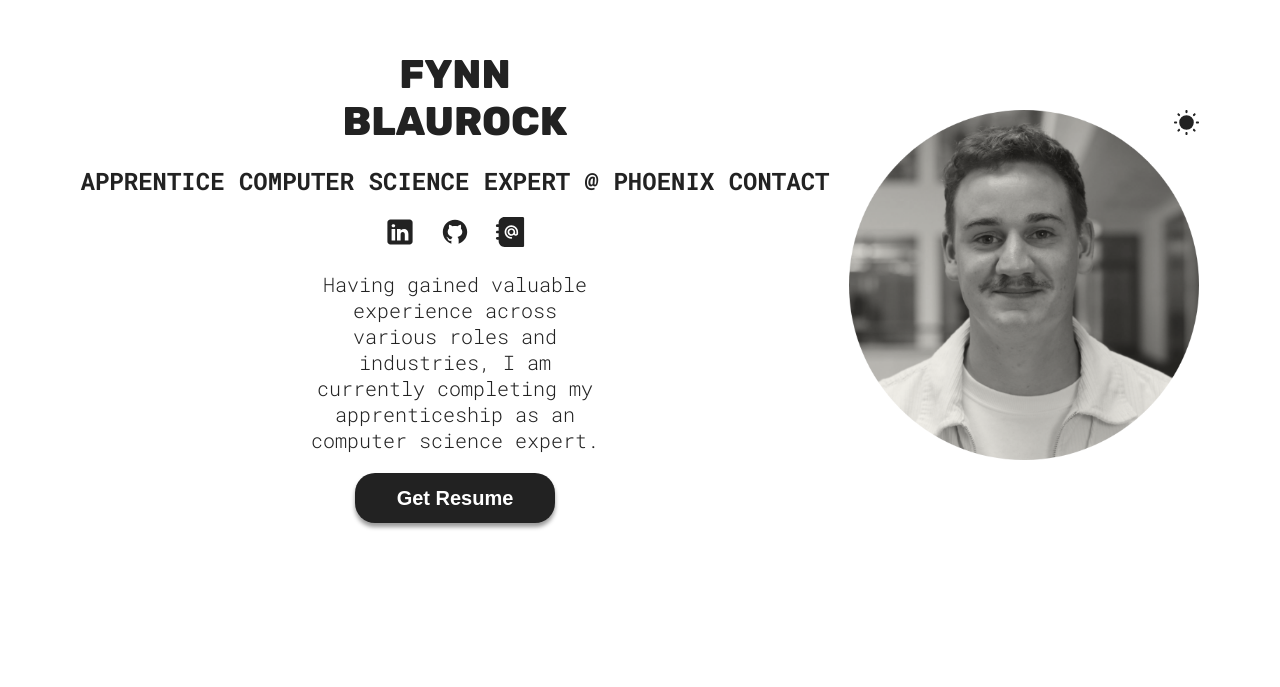
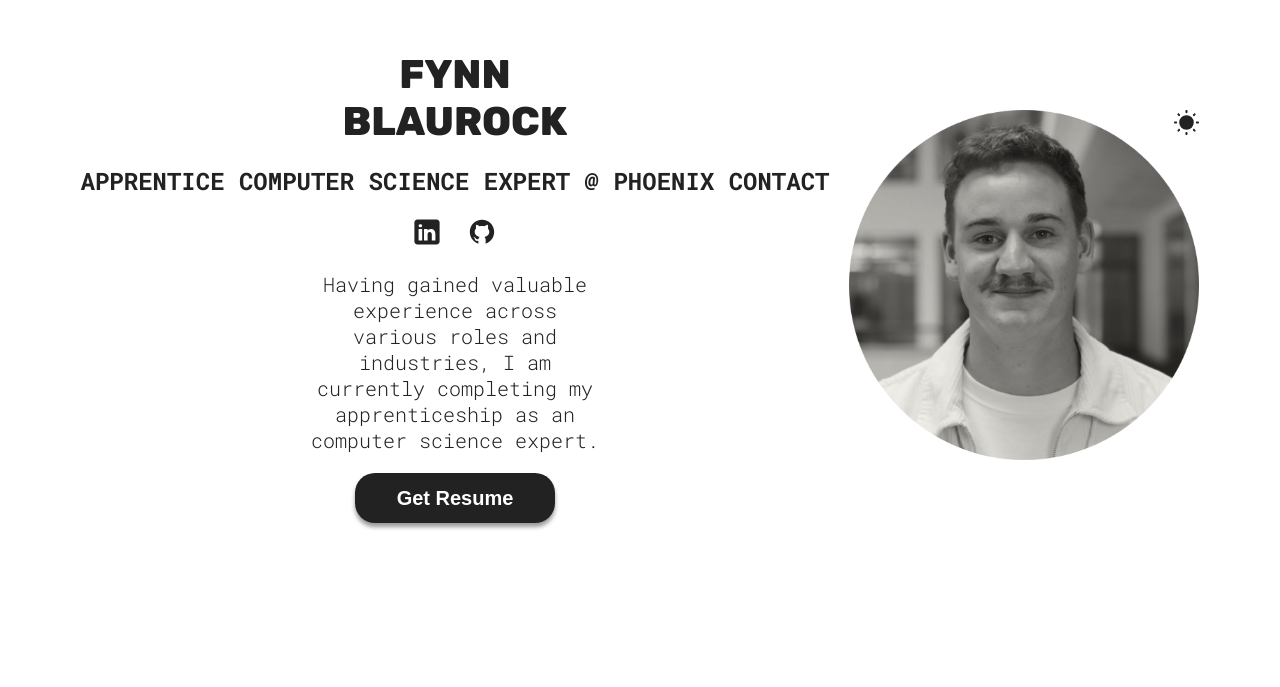
Before and after one commit to fnnbl/PortfolioFBL, a React (Vite) app: page / in a window 1280 px wide. Shown: the part 113-800 px from the top of the page. Built offline with nearby package versions, Linux system fonts and the light colour scheme.

Commit message:
Removed "mailto:" Mail icon.

```diff
--- a/src/sections/Hero/Hero.jsx
+++ b/src/sections/Hero/Hero.jsx
@@ -6,8 +6,6 @@ import linkedinLight from "../../assets/linkedin-light.svg";
 import linkedinDark from "../../assets/linkedin-dark.svg";
 import githubLight from "../../assets/github-light.svg";
 import githubDark from "../../assets/github-dark.svg";
-import emailLight from "../../assets/email-light.svg";
-import emailDark from "../../assets/email-dark.svg";
 import CV from "../../assets/cv_fbl.pdf";
 import { useTheme } from "../../common/ThemeContext";
 
@@ -17,16 +15,15 @@ function Hero() {
   const themeIcon = theme === "light" ? sun : moon;
   const linkedinIcon = theme === "light" ? linkedinLight : linkedinDark;
   const githubIcon = theme === "light" ? githubLight : githubDark;
-  const emailIcon = theme === "light" ? emailLight : emailDark;
 
   return (
-    <section id='hero' className={styles.container}>
+    <section id="hero" className={styles.container}>
       <div className={styles.colorModeContainer}>
-        <img className={styles.hero} src={heroImg} alt='Profile picture' />
+        <img className={styles.hero} src={heroImg} alt="Profile picture" />
         <img
           className={styles.colorMode}
           src={themeIcon}
-          alt='Color mode Icon'
+          alt="Color mode Icon"
           onClick={toggleTheme}
         />
       </div>
@@ -39,23 +36,22 @@ function Hero() {
         <h2>Apprentice Computer Science Expert @ Phoenix Contact</h2>
         <span>
           <a
-            href='https://linkedin.com/in/fynn-blaurock-37723b218/'
-            target='_blank'
+            href="https://linkedin.com/in/fynn-blaurock-37723b218/"
+            target="_blank"
           >
-            <img src={linkedinIcon} alt='Linkedin Icon' />
+            <img src={linkedinIcon} alt="Linkedin Icon" />
           </a>
-          <a href='https://github.com/fnnbl' target='_blank'>
-            <img src={githubIcon} alt='GitHub Icon' />
-          </a>
-          <a href='mailto:blaurock.fynn@gmail.com' target='_blank'>
-            <img src={emailIcon} alt='email Icon' />
+          <a href="https://github.com/fnnbl" target="_blank">
+            <img src={githubIcon} alt="GitHub Icon" />
           </a>
         </span>
         <p className={styles.description}>
-          Having gained valuable experience across various roles and industries, I am currently completing my apprenticeship as an computer science expert.
+          Having gained valuable experience across various roles and industries,
+          I am currently completing my apprenticeship as an computer science
+          expert.
         </p>
         <a href={CV} download>
-          <button className='hover'>Get Resume</button>
+          <button className="hover">Get Resume</button>
         </a>
       </div>
     </section>
```
